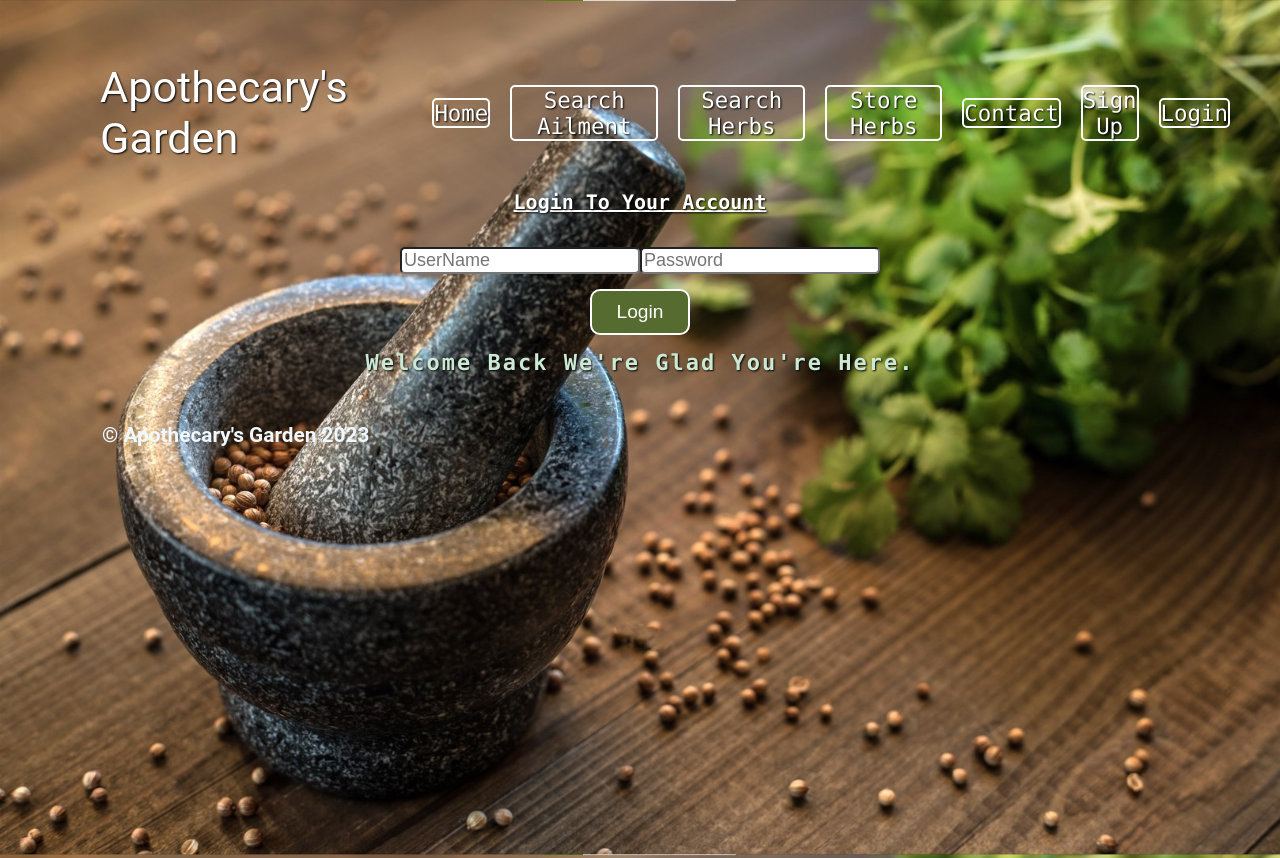
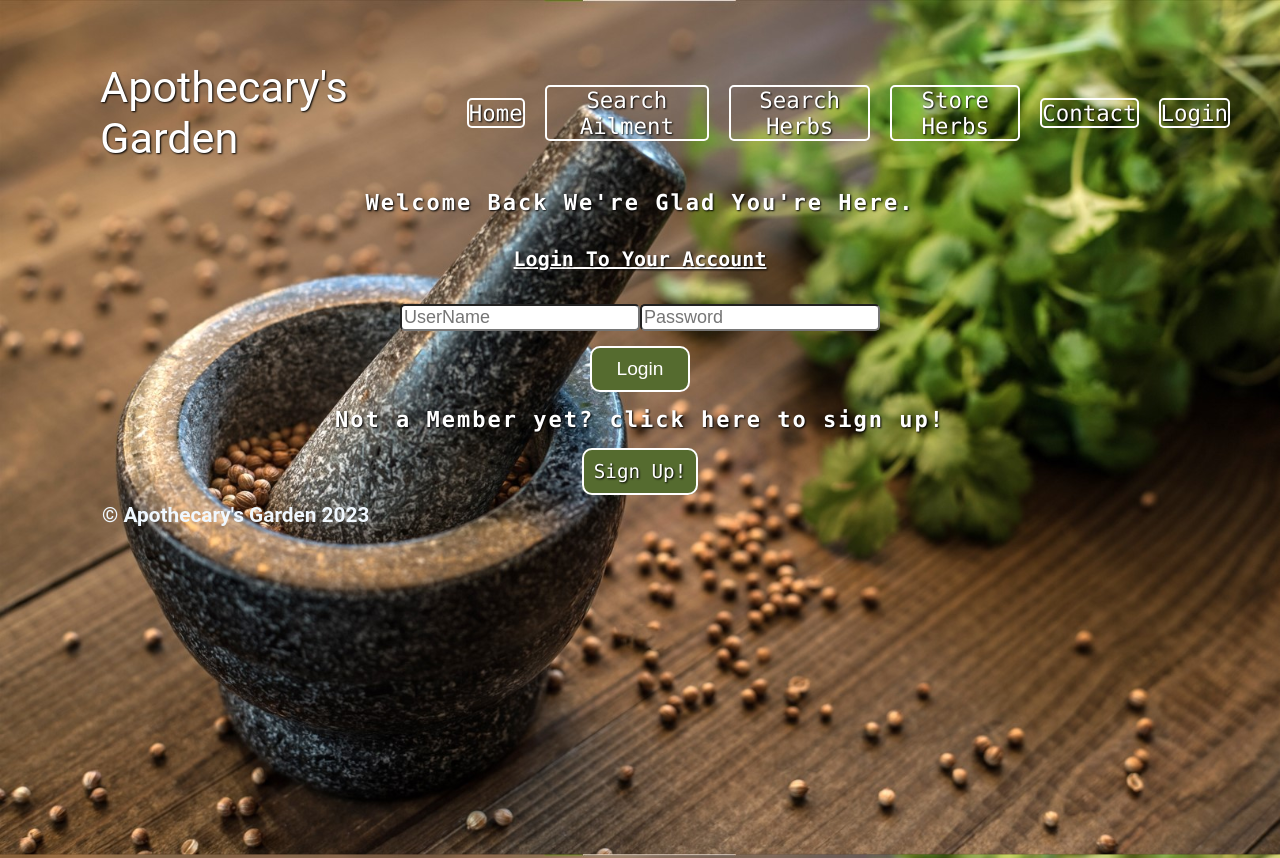
Before and after one commit to 2022-October-Java-PT/Apothecary-Garden, a React (Create React App) app in the folder herbs/src/main/resources/static/js/apothecary-garden/: page /login in a window 1280 px wide. Shown: the top 858 px of the page. Built offline with nearby package versions, Linux system fonts and the light colour scheme; a web font is replaced by a local one.

Commit message:
updated home page, adjusted login to have link to sign up in it rather than it being separate, removed signup from navBar

```diff
--- a/herbs/src/main/resources/static/js/apothecary-garden/src/components/navBar/NavBar.js
+++ b/herbs/src/main/resources/static/js/apothecary-garden/src/components/navBar/NavBar.js
@@ -37,9 +37,9 @@ let user = getUsername();function Navbar() {
         </li>
         {!user ?
             <div className={style.navbarNav}>
-            <li className={style.navItem}>
+            {/* <li className={style.navItem}>
             <NavLink to='/signup'>Sign Up</NavLink>
-            </li>
+            </li> */}
             <li className={style.navItem}>
             <NavLink to='/login'>Login</NavLink>
             </li>
--- a/herbs/src/main/resources/static/js/apothecary-garden/src/pages/contact/index.js
+++ b/herbs/src/main/resources/static/js/apothecary-garden/src/pages/contact/index.js
@@ -23,8 +23,8 @@ const ContactPage = () => {
                     </img>
                     <p className={style.position_title}>DEVELOPER</p>
                     <p className={style.personal_description}>Nathan is an Aerospace Engineer currently enrolled in the WCCI coding bootcamp.  he plans to become a full stack developer within the technology industry utilizing his background in aerospace technology development to build a career creating software to further the industry</p>
-                    <a href='https://github.com/WolfgangA1'><img src={github} alt='Github Logo'></img></a>
-                    <a href='https://github.com/WolfgangA1'><img src={linkedIn} alt='LinkedIn Logo'></img></a>
+                    <a href='https://github.com/campbene'><img src={github} alt='Github Logo'></img></a>
+                    <a href='https://www.linkedin.com/in/nathancampbell2020/'><img src={linkedIn} alt='LinkedIn Logo'></img></a>
                 </article>
                 <article className={style.profile_column}>
                     <h2 className={style.profile_name}>DONNA MAGBAG</h2>
--- a/herbs/src/main/resources/static/js/apothecary-garden/src/pages/home/index.js
+++ b/herbs/src/main/resources/static/js/apothecary-garden/src/pages/home/index.js
@@ -10,8 +10,8 @@ const HomePage = () => {
     return(
         <div className={style.homeContent}>
             <div className={style.home_body}>
-                <h1>Herbal Medicine History</h1>
-                <p>Archaeological evidence indicates that the use of medicinal plants dates back to the Paleolithic age, approximately 60,000 years ago. Written evidence of herbal remedies dates back over 5,000 years to the Sumerians, who compiled lists of plants.
+                {/* <h1>Herbal Medicine History</h1> */}
+                <p><em>"Providing information on Herbal Medicines and home use since 2023..."</em>
                 </p>
                 <section className={style.spotlight_section}>
                 <h2 className={style.spotlight_header}>Herb Spotlight</h2>
--- a/herbs/src/main/resources/static/js/apothecary-garden/src/pages/home/style.module.scss
+++ b/herbs/src/main/resources/static/js/apothecary-garden/src/pages/home/style.module.scss
@@ -20,7 +20,7 @@ body {
     justify-content: center;
     height: 100%;
     color: white;
-    font-size: 2rem;
+    font-size: 1.5rem;
     text-shadow: 1px 1px 2px black;
     margin: 1rem 0;
     padding: 1rem;
@@ -29,6 +29,11 @@ body {
     h1{
         font-size: 2rem;
     }
+}
+.home_body p{
+    // text-align: center;
+    margin-top: 0px;
+    margin-left: 1rem;
 }
 .spotlight_section{
     display: flex;
@@ -57,7 +62,8 @@ div h2 a{
 .herb_image {
     align-self: center;
     max-width: 25%;
-    max-height: auto;
+    height: auto;
+    max-height: 300px;
     border: solid white 2px;
     border-radius: 10px;
 }
--- a/herbs/src/main/resources/static/js/apothecary-garden/src/pages/login/index.js
+++ b/herbs/src/main/resources/static/js/apothecary-garden/src/pages/login/index.js
@@ -29,6 +29,9 @@ const Login = (props) => {
         <div className={style.loginPage}>
 
             <section className={style.login_section}>
+                <section className={style.loginOne}>
+                    <h1 className={style.loginH1}>Welcome Back {getUsername()} We're Glad You're Here.</h1>
+                </section>
                 <h2 className={style.login_header}>Login To Your Account</h2>
                 <form className={style.loginForm} onSubmit={handleSubmit}>
                     <input className={style.loginText}
@@ -54,12 +57,10 @@ const Login = (props) => {
                 <button className={style.loginFace} type="submit">Login With Facebook</button>
                 <button className={style.loginGoogle} type="submit">Login With Google</button> */}
             </section>
-
-            <section className={style.loginOne}>
-                <h1 className={style.loginH1}>Welcome Back {getUsername()} We're Glad You're Here.</h1>
+            <section className={style.toSignup}>
+                <h1>Not a Member yet? click here to sign up!</h1>
+                <a className={style.toSignupLink} href={`/signup`}>Sign Up!</a>
             </section>
-
-
         </div>
     )
 }
--- a/herbs/src/main/resources/static/js/apothecary-garden/src/pages/login/style.module.scss
+++ b/herbs/src/main/resources/static/js/apothecary-garden/src/pages/login/style.module.scss
@@ -10,6 +10,9 @@
         flex-direction: column;
         align-items: center;
         margin-top: 1rem;
+        & section h1{
+            color: white;
+        }
         & h2{
             text-decoration: underline;
         }
@@ -36,7 +39,25 @@
             }
         }
     }
+    & section h1{
+        color: white;
+    }
+    & section .toSignupLink{
+        border: solid white 2px;
+        border-radius: 10px;
+        color: white;
+        text-shadow: 1px 1px 2px black;
+        font-size: larger;
+        padding: 10px;
+        margin-bottom: 15px;
+        background: darkolivegreen;
+        text-decoration: none;
+        &:hover{
+            text-decoration: underline;
+        }
+    }
 }
+
 @media (max-width: 768px) {
     .loginPage form {
             display: flex;
```
